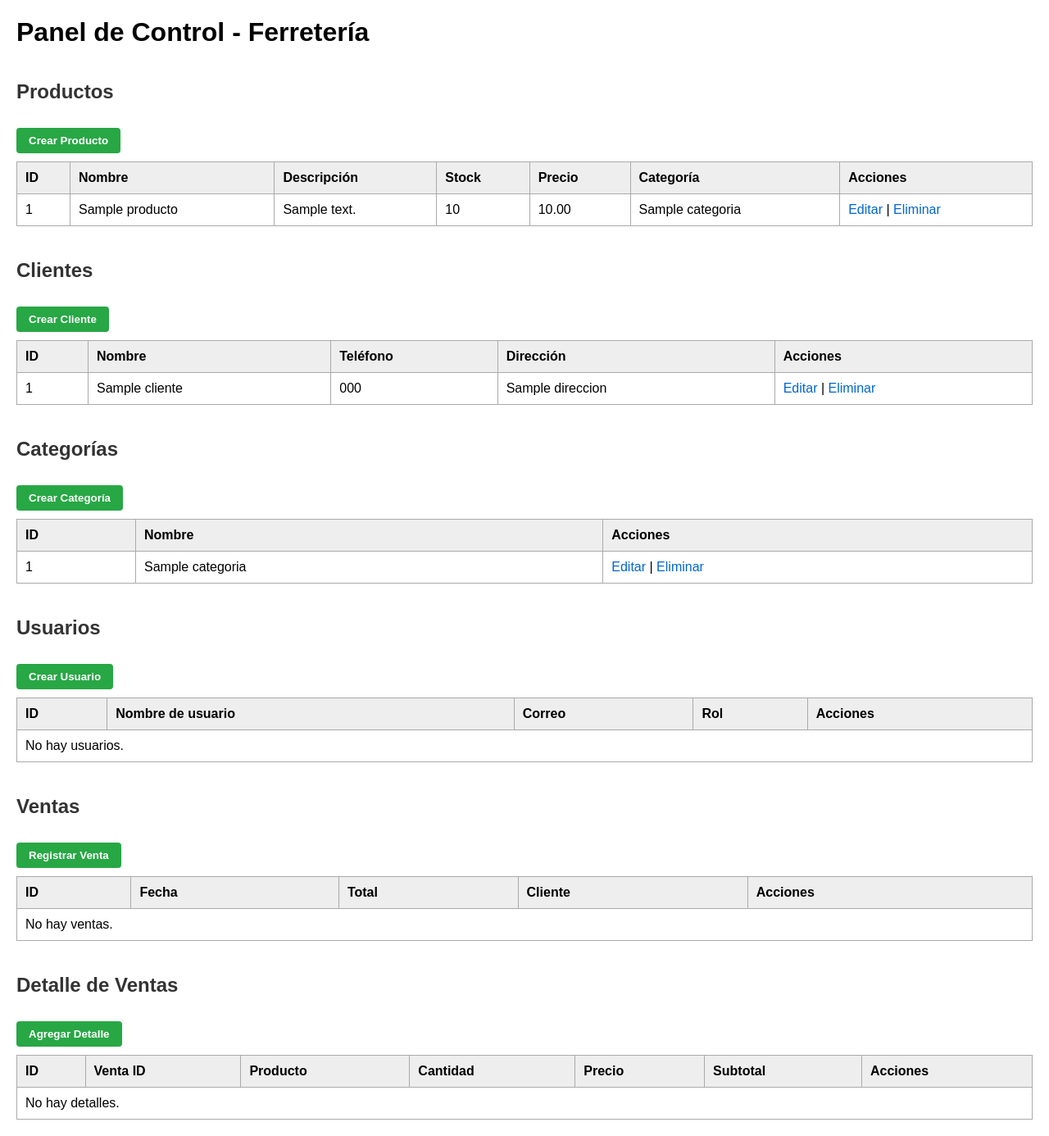
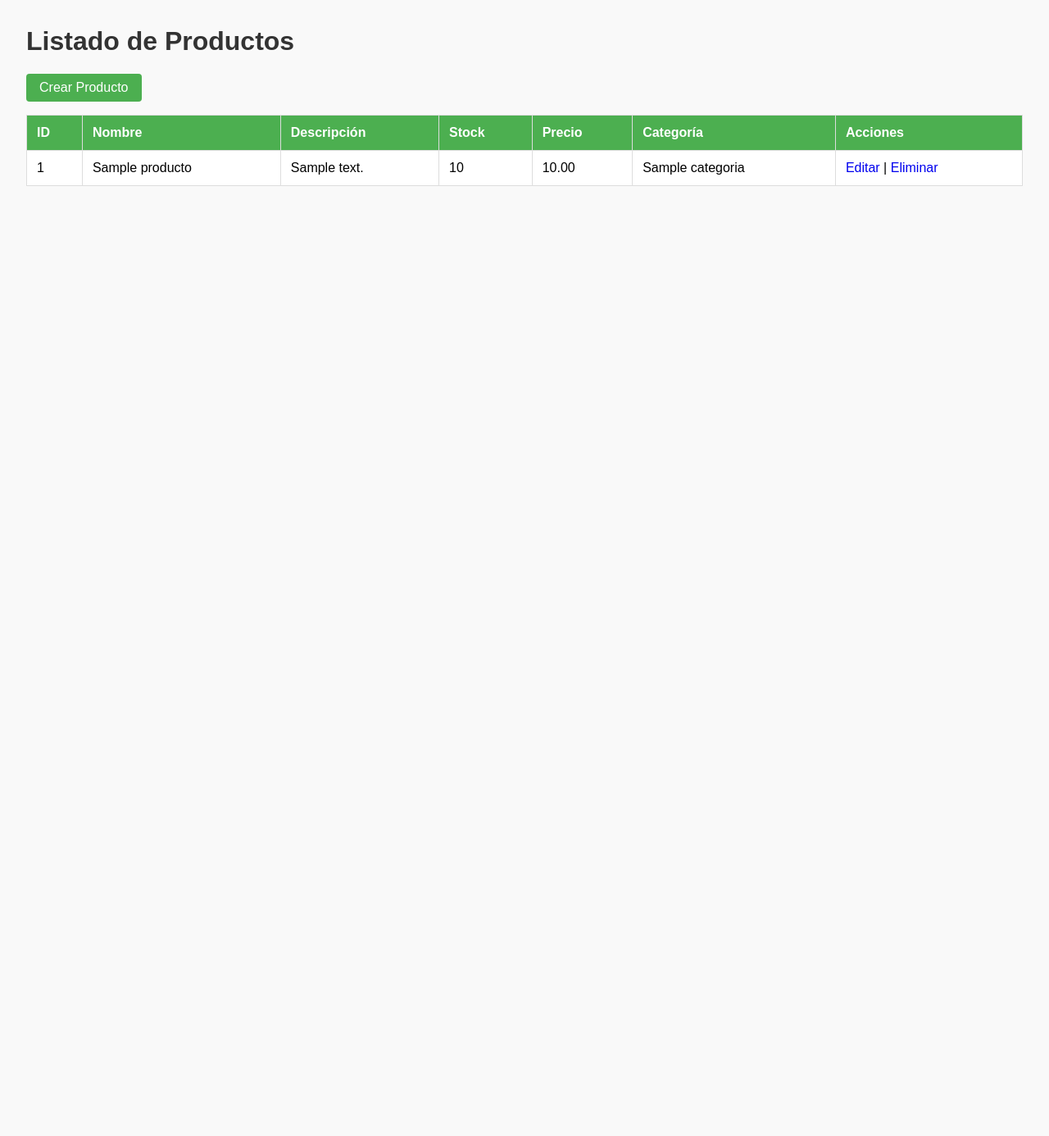
Before and after one commit to Sebastian542/FlaskApi, a Flask app: page / in a window 1280 px wide. Shown: the whole page at 82% size. After the commit the page ends 227 px from the top, so only its background shows below. Run offline with Flask 3, Linux system fonts and the light colour scheme; a database or web service that is not in the repository returns one stand-in record (values such as "Sample title"); some libraries are stand-ins or nearby versions.

Commit message:
Update index.html

```diff
--- a/templates/index.html
+++ b/templates/index.html
@@ -1,64 +1,70 @@
 <!DOCTYPE html>
 <html lang="es">
 <head>
-    <meta charset="UTF-8">
-    <title>Panel de Control - Ferretería</title>
+    <meta charset="UTF-8" />
+    <meta name="viewport" content="width=device-width, initial-scale=1" />
+    <title>Listado de Productos</title>
     <style>
         body {
             font-family: Arial, sans-serif;
-            margin: 20px;
+            margin: 2rem;
+            background-color: #f9f9f9;
         }
-        h2 {
-            margin-top: 40px;
+        h1 {
             color: #333;
         }
         table {
             width: 100%;
             border-collapse: collapse;
-            margin-top: 10px;
+            margin-top: 1rem;
+            background-color: white;
         }
         th, td {
-            padding: 10px;
-            border: 1px solid #aaa;
+            padding: 0.75rem;
+            border: 1px solid #ddd;
             text-align: left;
         }
         th {
-            background-color: #eee;
+            background-color: #4CAF50;
+            color: white;
+        }
+        tr:nth-child(even) {
+            background-color: #f2f2f2;
+        }
+        .export-btn {
+            background-color: #4CAF50;
+            border: none;
+            color: white;
+            padding: 0.5rem 1rem;
+            cursor: pointer;
+            font-size: 1rem;
+            border-radius: 4px;
+        }
+        .export-btn:hover {
+            background-color: #45a049;
         }
         a {
-            color: #0066cc;
             text-decoration: none;
-        }
-        a:hover {
-            text-decoration: underline;
-        }
-        .export-btn {
-            margin-top: 10px;
-            padding: 8px 15px;
-            background-color: #28a745;
-            color: white;
-            border: none;
-            cursor: pointer;
-            font-weight: bold;
-            border-radius: 4px;
-        }
-        .export-container {
-            margin-bottom: 10px;
         }
     </style>
 </head>
 <body>
-    <h1>Panel de Control - Ferretería</h1>
+    <h1>Listado de Productos</h1>
 
-    <!-- Productos -->
-    <h2>Productos</h2>
-    <div class="export-container">
-        <a href="{{ url_for('crear_producto') }}"><button class="export-btn">Crear Producto</button></a>
-    </div>
+    <a href="{{ url_for('agregar_producto') }}">
+        <button class="export-btn">Crear Producto</button>
+    </a>
+
     <table>
         <thead>
             <tr>
-                <th>ID</th><th>Nombre</th><th>Descripción</th><th>Stock</th><th>Precio</th><th>Categoría</th><th>Acciones</th>
+                <th>ID</th>
+                <th>Nombre</th>
+                <th>Descripción</th>
+                <th>Stock</th>
+                <th>Precio</th>
+                <th>Categoría</th>
+                <th>Acciones</th>
             </tr>
         </thead>
         <tbody>
@@ -72,7 +78,7 @@
                 <td>{{ p.categoria.nombre_categoria if p.categoria else 'Sin categoría' }}</td>
                 <td>
                     <a href="{{ url_for('editar_producto', id=p.id) }}">Editar</a> |
-                    <a href="{{ url_for('eliminar_producto', id=p.id) }}" onclick="return confirm('¿Eliminar este producto?')">Eliminar</a>
+                    <a href="{{ url_for('eliminar_producto', id=p.id) }}" onclick="return confirm('¿Estás seguro de eliminar este producto?')">Eliminar</a>
                 </td>
             </tr>
             {% else %}
@@ -80,150 +86,5 @@
             {% endfor %}
         </tbody>
     </table>
-
-    <!-- Clientes -->
-    <h2>Clientes</h2>
-    <div class="export-container">
-        <a href="{{ url_for('crear_cliente') }}"><button class="export-btn">Crear Cliente</button></a>
-    </div>
-    <table>
-        <thead>
-            <tr>
-                <th>ID</th><th>Nombre</th><th>Teléfono</th><th>Dirección</th><th>Acciones</th>
-            </tr>
-        </thead>
-        <tbody>
-            {% for c in clientes %}
-            <tr>
-                <td>{{ c.id }}</td>
-                <td>{{ c.nombre }}</td>
-                <td>{{ c.telefono }}</td>
-                <td>{{ c.direccion }}</td>
-                <td>
-                    <a href="{{ url_for('editar_cliente', id=c.id) }}">Editar</a> |
-                    <a href="{{ url_for('eliminar_cliente', id=c.id) }}" onclick="return confirm('¿Eliminar este cliente?')">Eliminar</a>
-                </td>
-            </tr>
-            {% else %}
-            <tr><td colspan="5">No hay clientes.</td></tr>
-            {% endfor %}
-        </tbody>
-    </table>
-
-    <!-- Categorías -->
-    <h2>Categorías</h2>
-    <div class="export-container">
-        <a href="{{ url_for('crear_categoria') }}"><button class="export-btn">Crear Categoría</button></a>
-    </div>
-    <table>
-        <thead>
-            <tr>
-                <th>ID</th><th>Nombre</th><th>Acciones</th>
-            </tr>
-        </thead>
-        <tbody>
-            {% for cat in categorias %}
-            <tr>
-                <td>{{ cat.id }}</td>
-                <td>{{ cat.nombre_categoria }}</td>
-                <td>
-                    <a href="{{ url_for('editar_categoria', id=cat.id) }}">Editar</a> |
-                    <a href="{{ url_for('eliminar_categoria', id=cat.id) }}" onclick="return confirm('¿Eliminar esta categoría?')">Eliminar</a>
-                </td>
-            </tr>
-            {% else %}
-            <tr><td colspan="3">No hay categorías.</td></tr>
-            {% endfor %}
-        </tbody>
-    </table>
-
-    <!-- Usuarios -->
-    <h2>Usuarios</h2>
-    <div class="export-container">
-        <a href="{{ url_for('crear_usuario') }}"><button class="export-btn">Crear Usuario</button></a>
-    </div>
-    <table>
-        <thead>
-            <tr>
-                <th>ID</th><th>Nombre de usuario</th><th>Correo</th><th>Rol</th><th>Acciones</th>
-            </tr>
-        </thead>
-        <tbody>
-            {% for u in usuarios %}
-            <tr>
-                <td>{{ u.id }}</td>
-                <td>{{ u.username }}</td>
-                <td>{{ u.email }}</td>
-                <td>{{ u.rol }}</td>
-                <td>
-                    <a href="{{ url_for('editar_usuario', id=u.id) }}">Editar</a> |
-                    <a href="{{ url_for('eliminar_usuario', id=u.id) }}" onclick="return confirm('¿Eliminar este usuario?')">Eliminar</a>
-                </td>
-            </tr>
-            {% else %}
-            <tr><td colspan="5">No hay usuarios.</td></tr>
-            {% endfor %}
-        </tbody>
-    </table>
-
-    <!-- Ventas -->
-    <h2>Ventas</h2>
-    <div class="export-container">
-        <a href="{{ url_for('crear_venta') }}"><button class="export-btn">Registrar Venta</button></a>
-    </div>
-    <table>
-        <thead>
-            <tr>
-                <th>ID</th><th>Fecha</th><th>Total</th><th>Cliente</th><th>Acciones</th>
-            </tr>
-        </thead>
-        <tbody>
-            {% for v in ventas %}
-            <tr>
-                <td>{{ v.id }}</td>
-                <td>{{ v.fecha }}</td>
-                <td>{{ "%.2f"|format(v.total) }}</td>
-                <td>{{ v.cliente.nombre if v.cliente else 'Desconocido' }}</td>
-                <td>
-                    <a href="{{ url_for('editar_venta', id=v.id) }}">Editar</a> |
-                    <a href="{{ url_for('eliminar_venta', id=v.id) }}" onclick="return confirm('¿Eliminar esta venta?')">Eliminar</a>
-                </td>
-            </tr>
-            {% else %}
-            <tr><td colspan="5">No hay ventas.</td></tr>
-            {% endfor %}
-        </tbody>
-    </table>
-
-    <!-- Detalles de Ventas -->
-    <h2>Detalle de Ventas</h2>
-    <div class="export-container">
-        <a href="{{ url_for('crear_detalle') }}"><button class="export-btn">Agregar Detalle</button></a>
-    </div>
-    <table>
-        <thead>
-            <tr>
-                <th>ID</th><th>Venta ID</th><th>Producto</th><th>Cantidad</th><th>Precio</th><th>Subtotal</th><th>Acciones</th>
-            </tr>
-        </thead>
-        <tbody>
-            {% for d in detalles %}
-            <tr>
-                <td>{{ d.id }}</td>
-                <td>{{ d.venta_id }}</td>
-                <td>{{ d.producto.nombre if d.producto else 'Desconocido' }}</td>
-                <td>{{ d.cantidad }}</td>
-                <td>{{ "%.2f"|format(d.precio) }}</td>
-                <td>{{ "%.2f"|format(d.cantidad * d.precio) }}</td>
-                <td>
-                    <a href="{{ url_for('editar_detalle', id=d.id) }}">Editar</a> |
-                    <a href="{{ url_for('eliminar_detalle', id=d.id) }}" onclick="return confirm('¿Eliminar este detalle?')">Eliminar</a>
-                </td>
-            </tr>
-            {% else %}
-            <tr><td colspan="7">No hay detalles.</td></tr>
-            {% endfor %}
-        </tbody>
-    </table>
 </body>
 </html>
```
